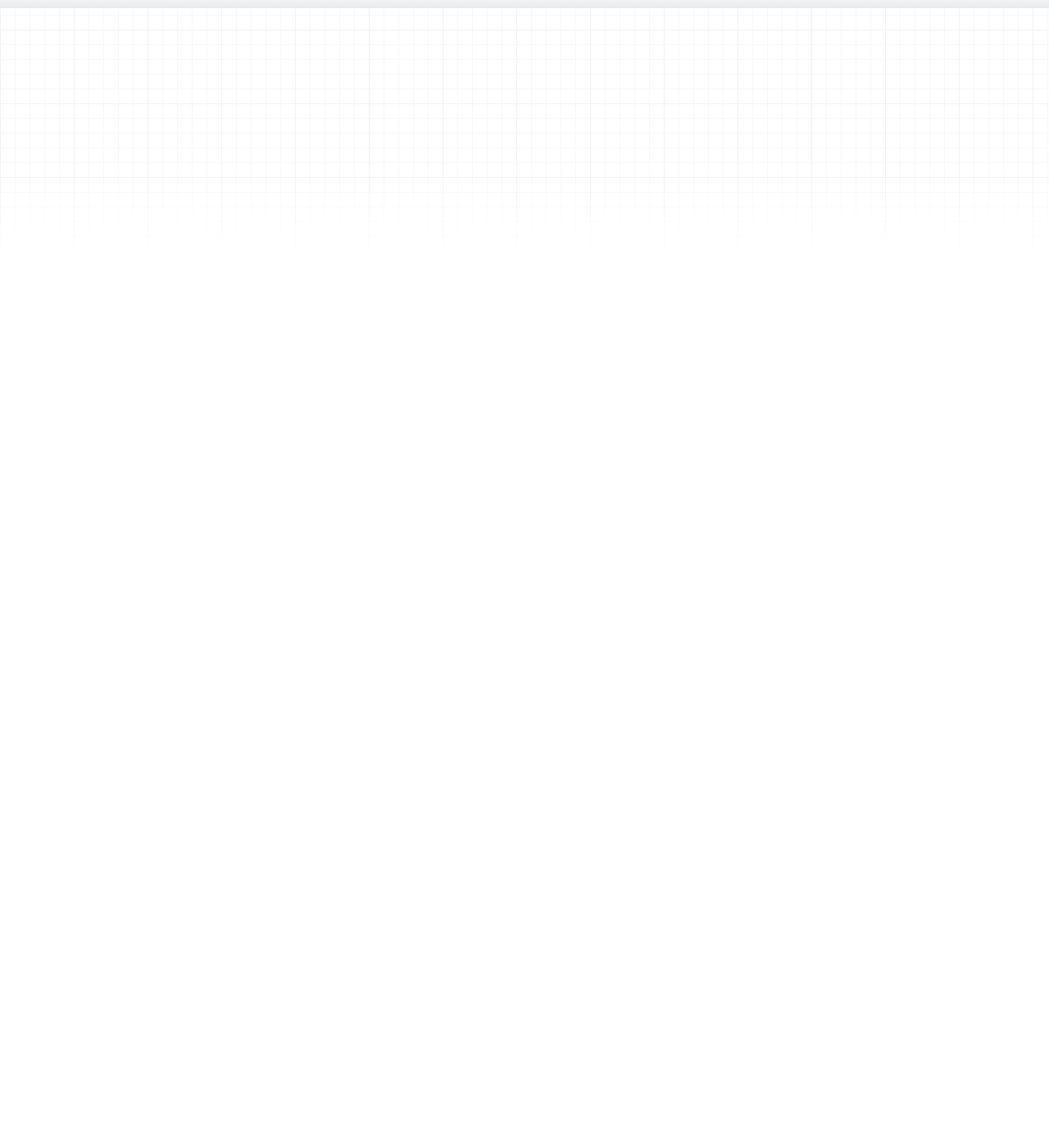
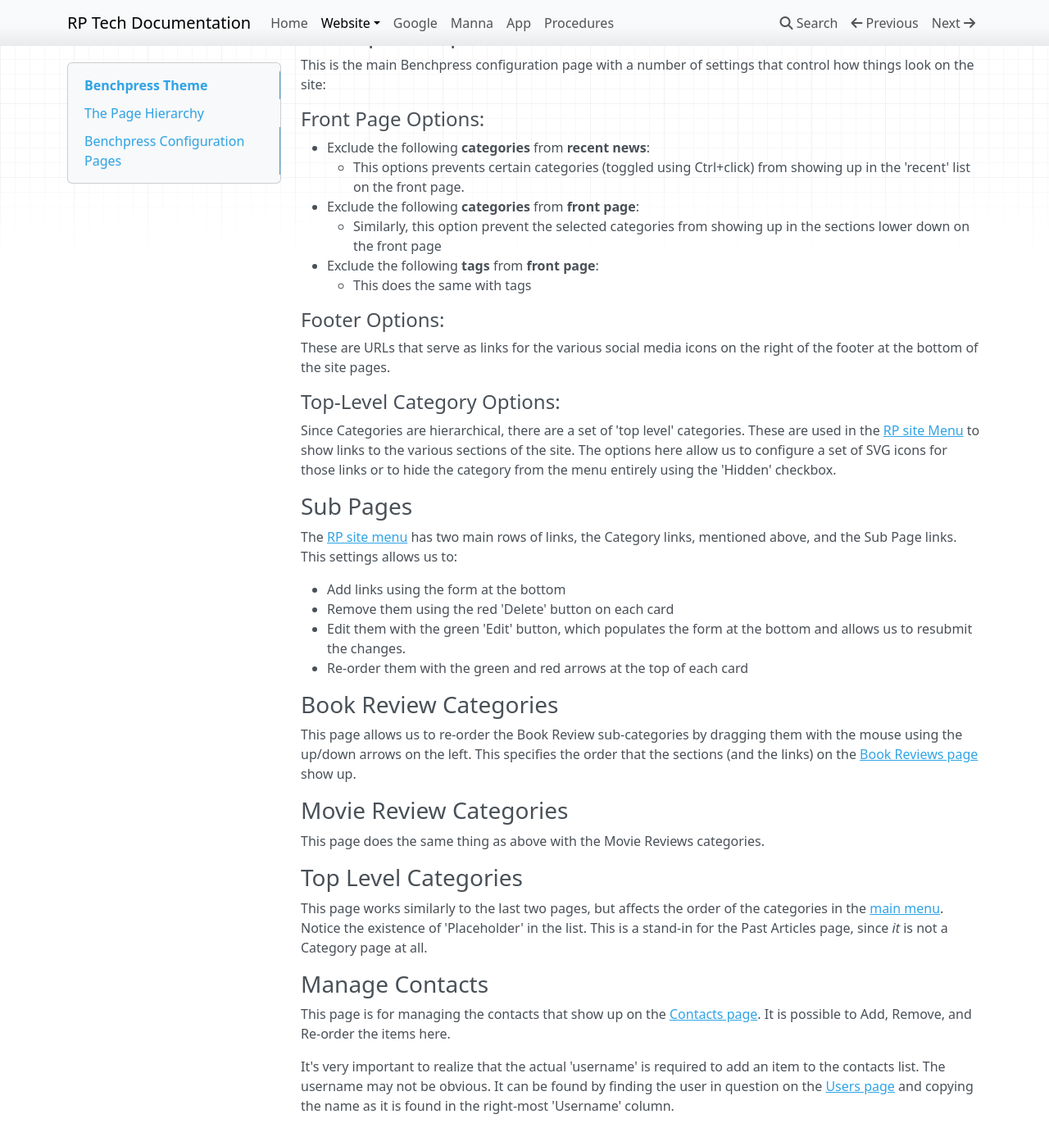
Before and after one commit to ReformedPerspective/rpdocs, an MkDocs documentation site: the page built from docs/website/benchpress.md, in a window 1280 px wide and 1400 px high, scrolled down 892 px. Shown: the whole window at 82% size. Built offline with MkDocs 1.6.1, drawn with Linux system fonts in a browser that asks for light colours; nearby versions of some CDN libraries; some of the changed text lies outside the part shown.

Commit message:
Add info about the menu and benchpress Options pages

````diff
--- a/docs/website/benchpress.md
+++ b/docs/website/benchpress.md
@@ -28,3 +28,55 @@ public function specificPageModule(){
 ```
 
 Although it could be a lot more complicated with various methods being called along with the logic required to render the page properly under various circumstances.
+
+## Benchpress Configuration Pages
+
+Here is an explanation of the various Benchpress theme options found in the Wordpress Dashboard:
+
+### Benchpress Options
+
+This is the main Benchpress configuration page with a number of settings that control how things look on the site:
+
+#### Front Page Options:
+
+- Exclude the following **categories** from **recent news**:
+    - This options prevents certain categories (toggled using Ctrl+click) from showing up in the 'recent' list on the front page.
+- Exclude the following **categories** from **front page**:
+    - Similarly, this option prevent the selected categories from showing up in the sections lower down on the front page
+- Exclude the following **tags** from **front page**:
+    - This does the same with tags
+
+#### Footer Options:
+
+These are URLs that serve as links for the various social media icons on the right of the footer at the bottom of the site pages.
+
+#### Top-Level Category Options:
+
+Since Categories are hierarchical, there are a set of 'top level' categories. These are used in the [RP site Menu](rp_ca.md#Menu) to show links to the various sections of the site. The options here allow us to configure a set of SVG icons for those links or to hide the category from the menu entirely using the 'Hidden' checkbox.
+
+### Sub Pages
+
+The [RP site menu](rp_ca.md#Menu) has two main rows of links, the Category links, mentioned above, and the Sub Page links. This settings allows us to:
+
+- Add links using the form at the bottom
+- Remove them using the red 'Delete' button on each card
+- Edit them with the green 'Edit' button, which populates the form at the bottom and allows us to resubmit the changes.
+- Re-order them with the green and red arrows at the top of each card
+
+### Book Review Categories
+
+This page allows us to re-order the Book Review sub-categories by dragging them with the mouse using the up/down arrows on the left. This specifies the order that the sections (and the links) on the [Book Reviews page](https://reformedperspective.ca/category/book-reviews) show up.
+
+### Movie Review Categories
+
+This page does the same thing as above with the Movie Reviews categories.
+
+### Top Level Categories
+
+This page works similarly to the last two pages, but affects the order of the categories in the [main menu](rp_ca.md#menu). Notice the existence of 'Placeholder' in the list. This is a stand-in for the Past Articles page, since *it* is not a Category page at all.
+
+### Manage Contacts
+
+This page is for managing the contacts that show up on the [Contacts page](https://reformedperspective.ca/contact). It is possible to Add, Remove, and Re-order the items here.
+
+It's very important to realize that the actual 'username' is required to add an item to the contacts list. The username may not be obvious. It can be found by finding the user in question on the [Users page](https://reformedperspective.ca/wp-admin/users.php) and copying the name as it is found in the right-most 'Username' column.
````
Also changed, not shown: docs/website/rp_ca.md (+16 -0 lines).
